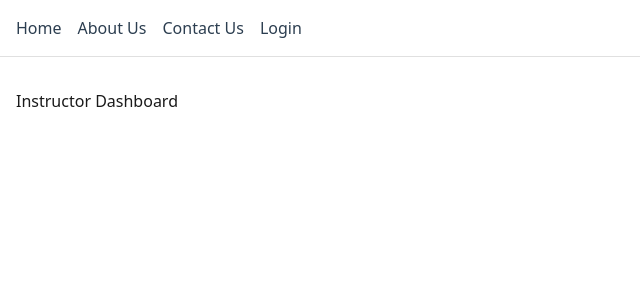
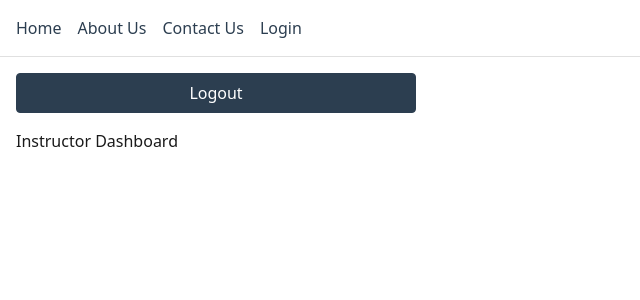
Before and after one commit to ritviksc/TTHub, a Vue app in the folder frontend/: page /instructor/dashboard in a window 1280 px wide. Shown: the top 300 px of the page, without its empty margins (0-640 px from the left). Built offline with nearby package versions, Linux system fonts and the light colour scheme.

Commit message:
Simple test to check logout works

```diff
--- a/frontend/src/views/Instructor/IN-Dashboard.vue
+++ b/frontend/src/views/Instructor/IN-Dashboard.vue
@@ -1,14 +1,25 @@
 <script setup>
-import axios from 'axios'
-import { ref } from 'vue'
-import { login } from '@/apis.js'
+import { logout} from '@/apis.js'
 
 import { useRouter } from 'vue-router'
 const router = useRouter()
+async function handleLogout() {
+    try {
+      await logout();
+    } catch (err) {
+      console.log("Error logging out",err)
+    }
+    router.push('/')
+}
 
 </script>
 
 <template>
+    <form @submit.prevent="handleLogout">
+    <button type="submit">
+        Logout
+    </button>
+    </form>
     <p>Instructor Dashboard</p>
 </template>
 
```
